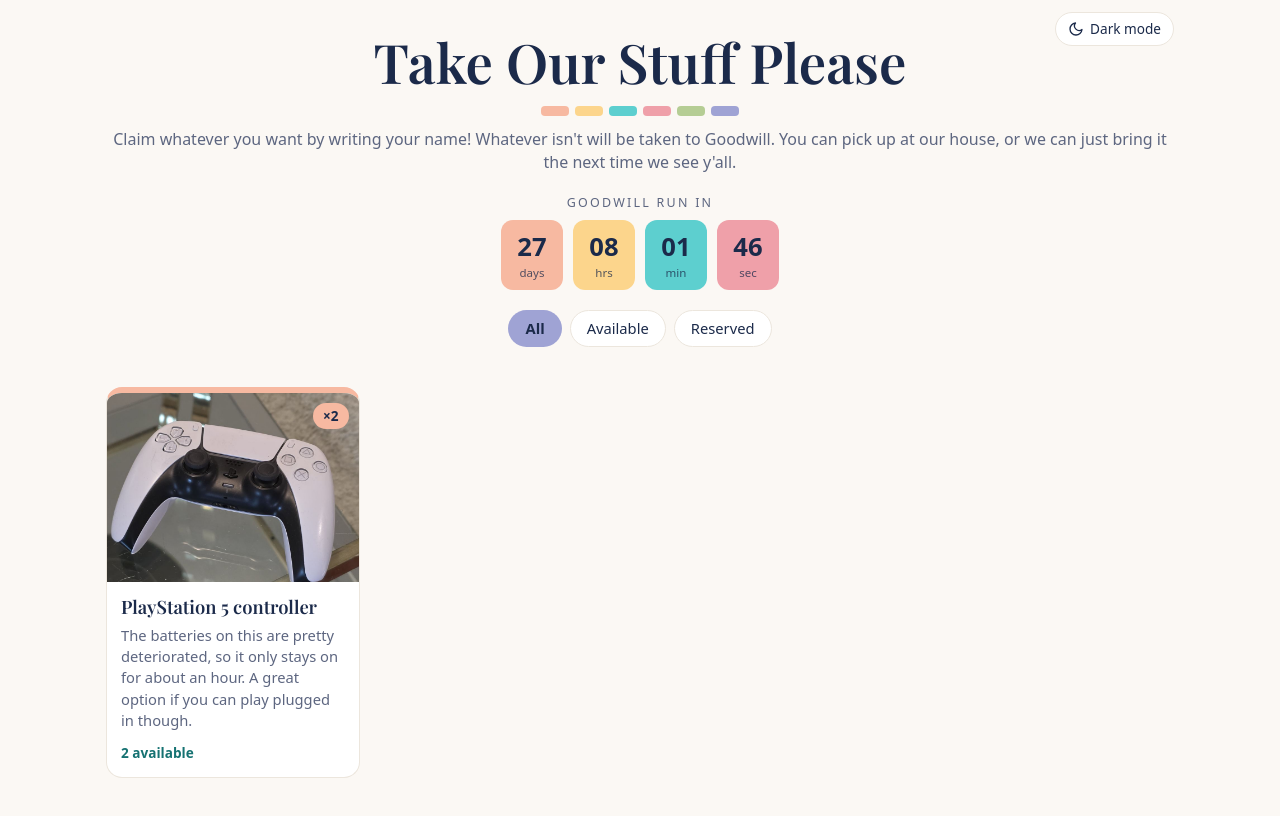
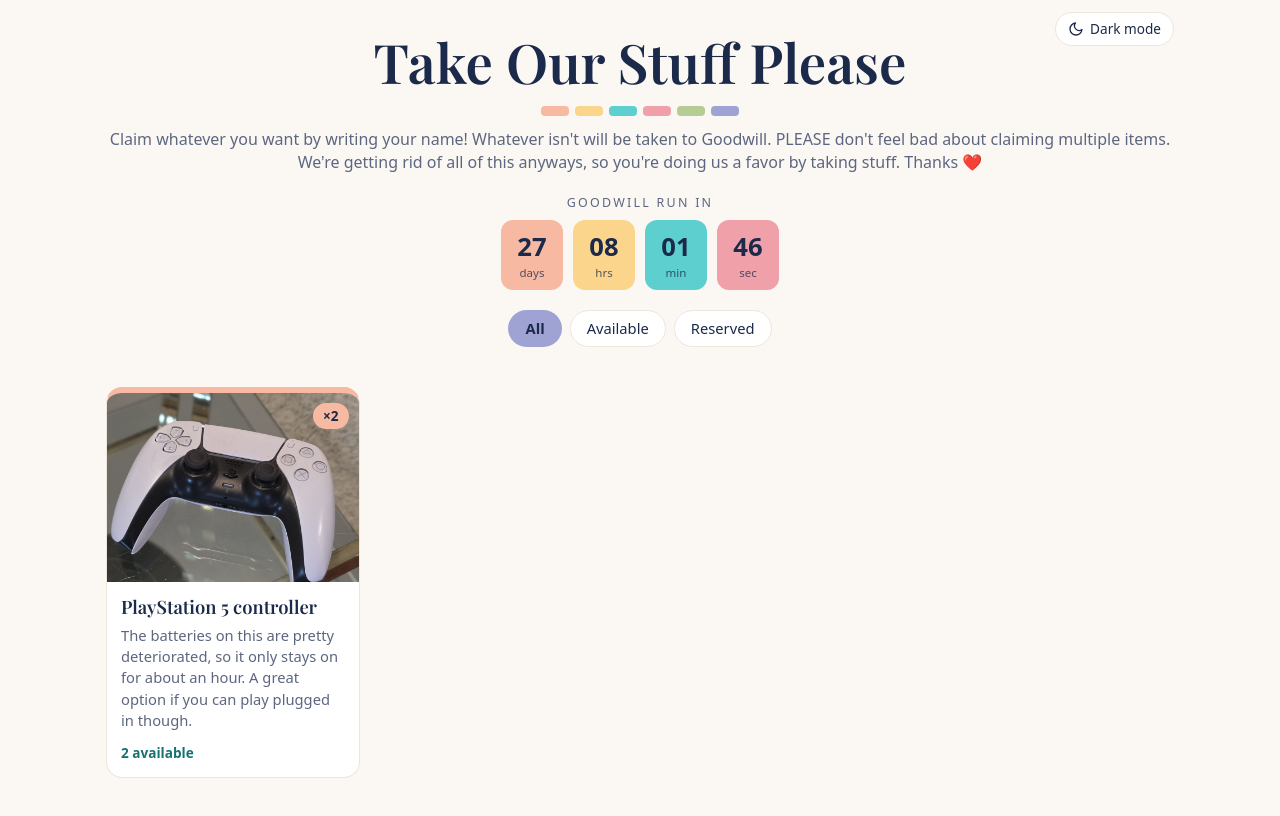
Before and after one commit to nhantri132/take-our-stuff, a plain HTML site: page index.html in a window 1280 px wide. Drawn offline with nearby package versions, Linux system fonts and the light colour scheme; no server answers.

Commit message:
Update header message
Co-Authored-By: Claude Opus 5.5 <noreply@anthropic.com>
Claude-Session: https://claude.ai/code/session_01VaRZavPkp8w7VRbmv2n7tQ

```diff
--- a/index.html
+++ b/index.html
@@ -18,7 +18,7 @@
     <button class="theme-toggle" id="theme-toggle" type="button" aria-pressed="false"></button>
     <h1>Take Our Stuff Please</h1>
     <div class="swatches" aria-hidden="true"><i></i><i></i><i></i><i></i><i></i><i></i></div>
-    <p class="tagline">Claim whatever you want by writing your name! Whatever isn't will be taken to Goodwill. You can pick up at our house, or we can just bring it the next time we see y'all.</p>
+    <p class="tagline">Claim whatever you want by writing your name! Whatever isn't will be taken to Goodwill. PLEASE don't feel bad about claiming multiple items. We're getting rid of all of this anyways, so you're doing us a favor by taking stuff. Thanks ❤️</p>
 
     <div class="countdown" id="countdown" aria-live="polite">
       <span class="countdown-label">Goodwill run in</span>
```
